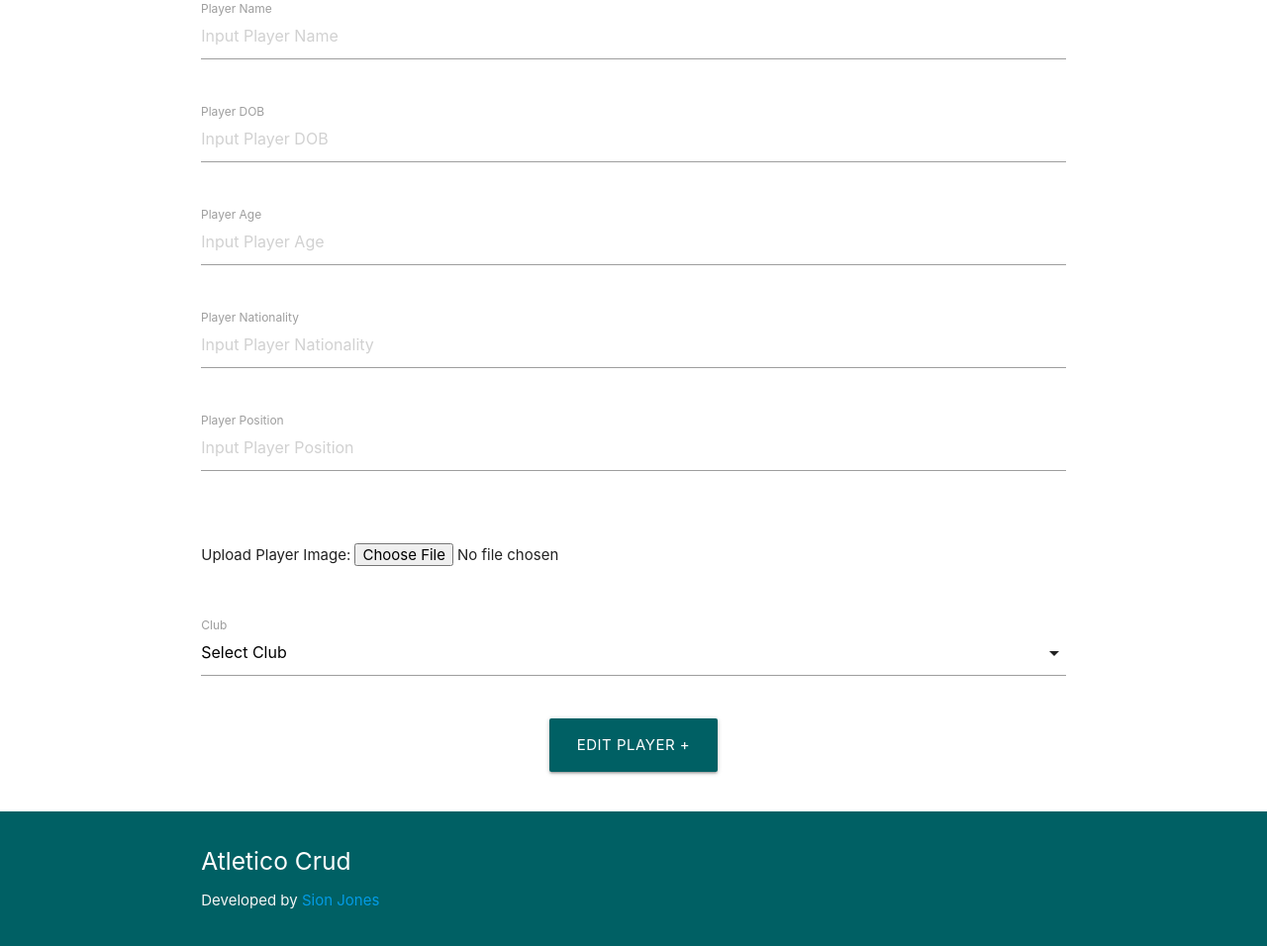
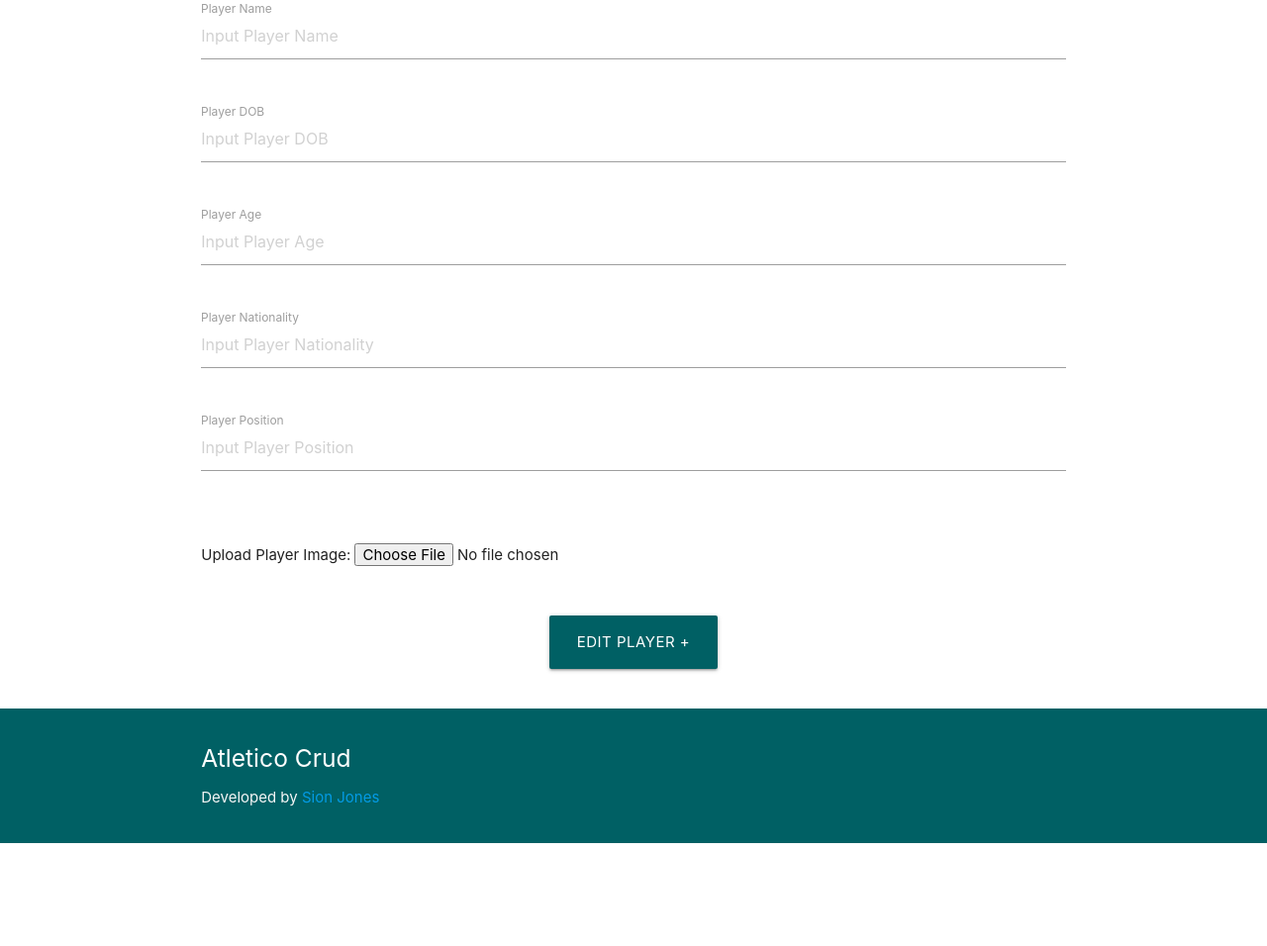
Before and after one commit to sniclasj/atletico-crud, a Flask app: template atleticocrud/templates/edit_player.html in a window 1280 px wide. Shown: the part 160-1116 px from the top of the page at 99% size. After the commit the page ends 1012 px from the top, so only its background shows below. Run offline with Flask 2, Linux system fonts and the light colour scheme; the template is opened without the code that fills it, so the values that code supplies are empty; some libraries are stand-ins or nearby versions.

Commit message:
Remove club selection drop down from edit_player form

```diff
--- a/atleticocrud/templates/edit_player.html
+++ b/atleticocrud/templates/edit_player.html
@@ -49,18 +49,7 @@
                 <p>Upload Player Image: <input type="file"></p>
             </div>
         </div>
-        <!-- Club ID -->
-        <div class="row">
-            <div class="input-field col s12">
-                <select id="club_id" name="club_id" class="validate" required>
-                    <option value="" disabled selected>Select Club</option>
-                    {% for club in clubs %}
-                    <option value="{{ club.id }}">{{ club.club_name }}</option>
-                    {% endfor %}
-                </select>
-                <label for="club_id">Club</label>
-            </div>
-        </div>
+
         <!-- Submit Button -->
         <div class="row">
             <div class="col s12 center-align">
```
